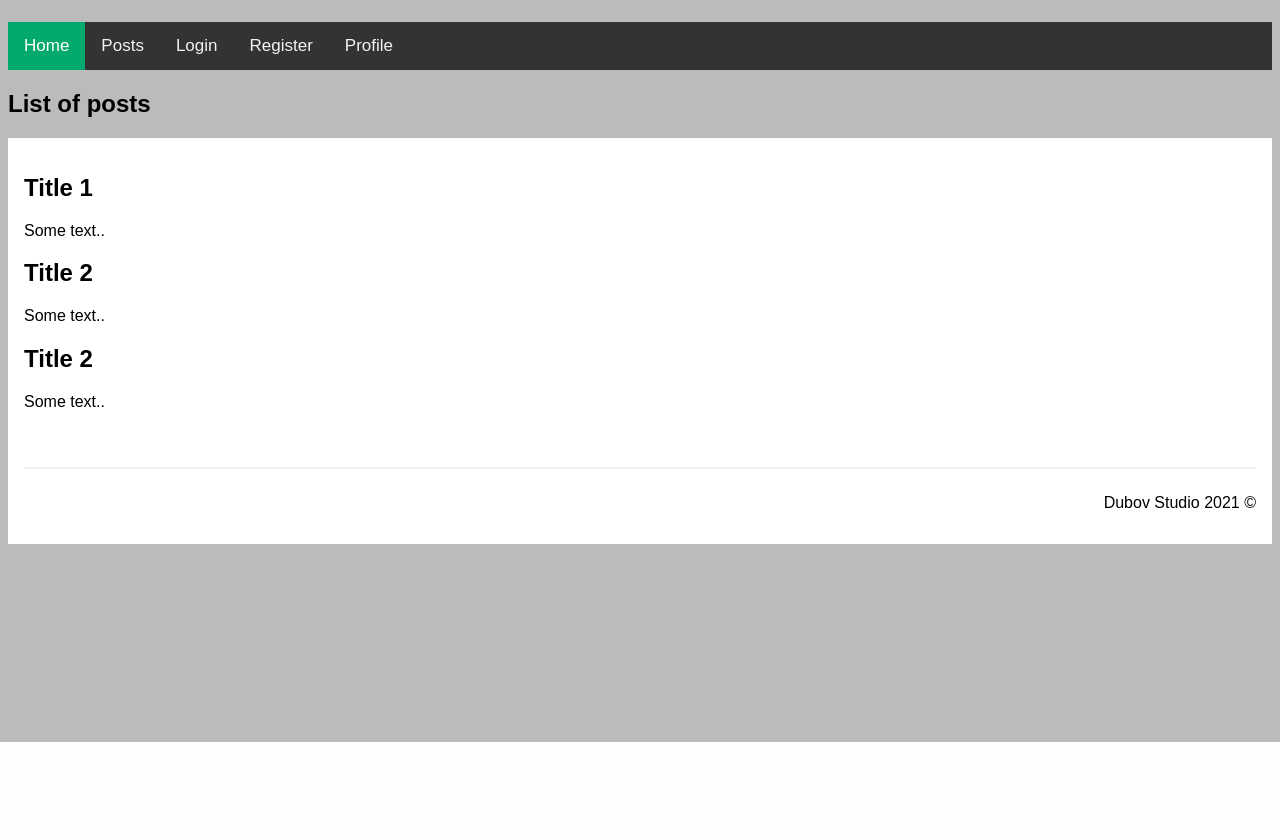
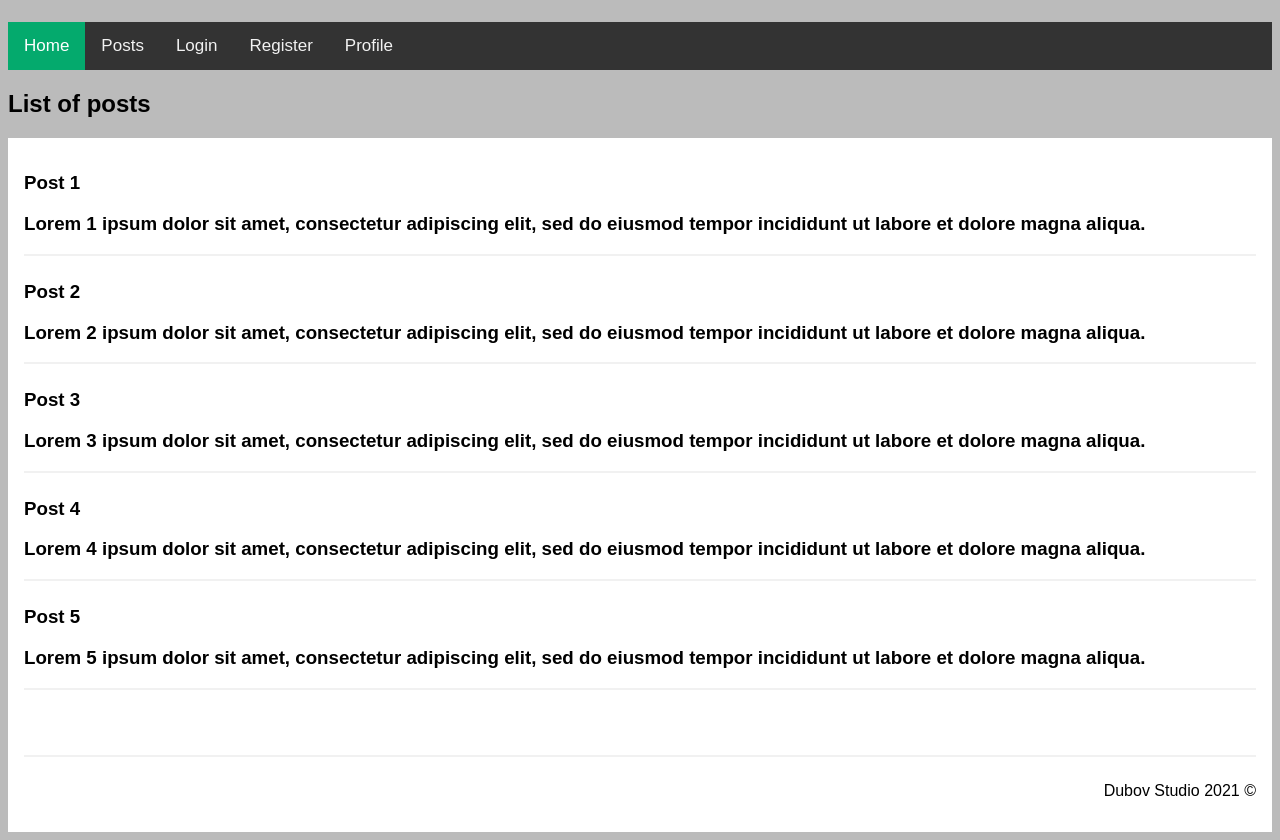
Before and after one commit to sv-dubov/MVC_Framework, a PHP site: page /views/posts.php in a window 1280 px wide. Shown: the part 58-898 px from the top of the page. Before the commit the page ends 800 px from the top, so only its background shows below. Run offline with PHP 8.4, Linux system fonts and the light colour scheme.

Commit message:
Made view list of posts

```diff
--- /dev/null
+++ b/posts_arr.php
@@ -0,0 +1,24 @@
+<?php
+
+$posts = [
+    [
+        'title' => 'Post 1',
+        'content' => 'Lorem 1 ipsum dolor sit amet, consectetur adipiscing elit, sed do eiusmod tempor incididunt ut labore et dolore magna aliqua.'
+    ],
+    [
+        'title' => 'Post 2',
+        'content' => 'Lorem 2 ipsum dolor sit amet, consectetur adipiscing elit, sed do eiusmod tempor incididunt ut labore et dolore magna aliqua.'
+    ],
+    [
+        'title' => 'Post 3',
+        'content' => 'Lorem 3 ipsum dolor sit amet, consectetur adipiscing elit, sed do eiusmod tempor incididunt ut labore et dolore magna aliqua.'
+    ],
+    [
+        'title' => 'Post 4',
+        'content' => 'Lorem 4 ipsum dolor sit amet, consectetur adipiscing elit, sed do eiusmod tempor incididunt ut labore et dolore magna aliqua.'
+    ],
+    [
+        'title' => 'Post 5',
+        'content' => 'Lorem 5 ipsum dolor sit amet, consectetur adipiscing elit, sed do eiusmod tempor incididunt ut labore et dolore magna aliqua.'
+    ]
+];
--- a/views/posts.php
+++ b/views/posts.php
@@ -1,21 +1,20 @@
 <?php $title = 'Posts';
+
+include_once('../posts_arr.php');
+
 ob_start();
 ?>
 <h2>List of posts</h2>
 <div class="container">
     <div class="row">
-        <div class="column">
-            <h2>Title 1</h2>
-            <p>Some text..</p>
-        </div>
-        <div class="column">
-            <h2>Title 2</h2>
-            <p>Some text..</p>
-        </div>
-        <div class="column">
-            <h2>Title 2</h2>
-            <p>Some text..</p>
-        </div>
+        <?php foreach ($posts as $post) : ?>
+            <div class="column">
+                <?php foreach ($post as $key => $value) : ?>
+                    <h3><?php echo $value; ?></h3>
+                <?php endforeach; ?>
+            </div>
+            <hr>
+        <?php endforeach; ?>
     </div>
 </div>
 <?php $content = ob_get_clean();
```
